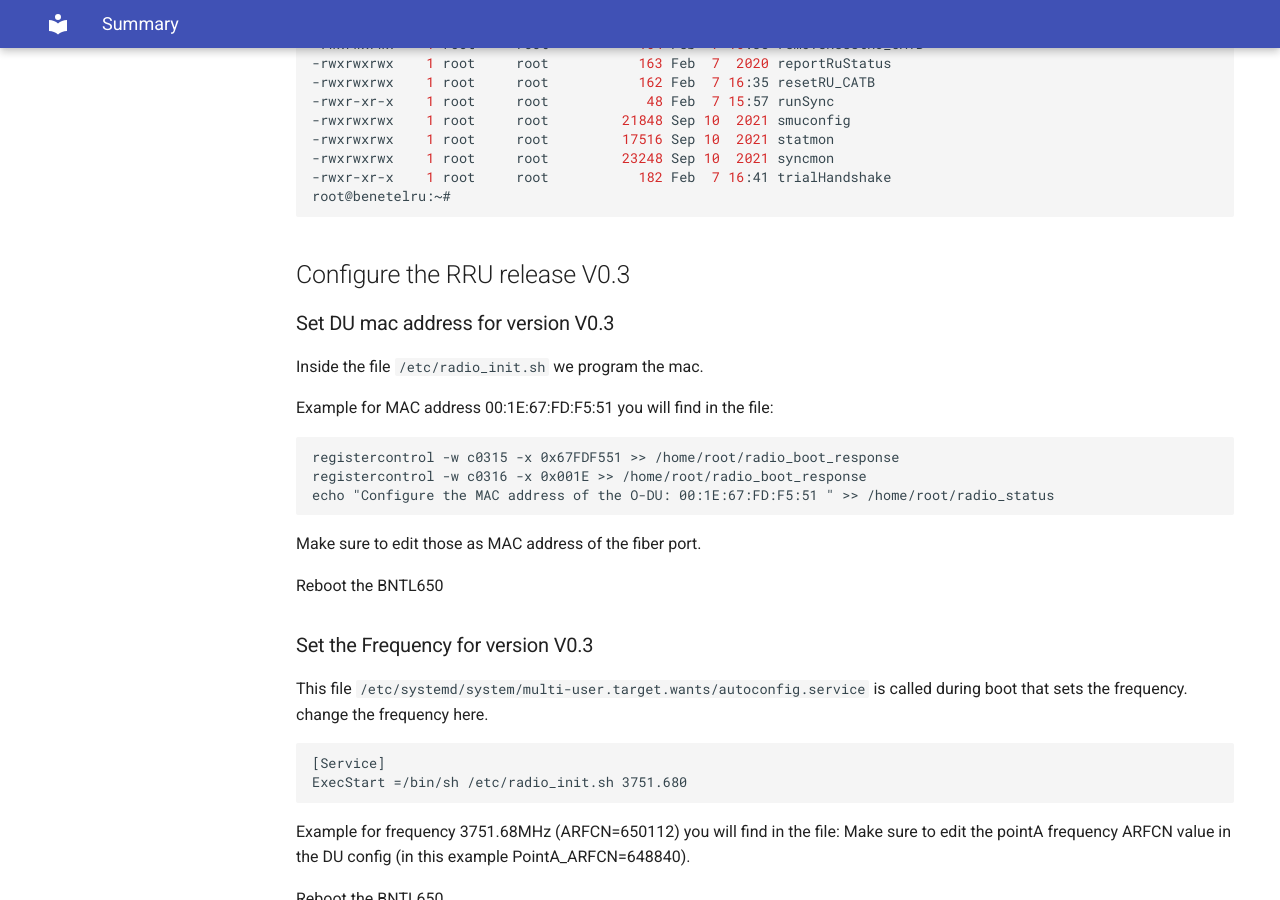
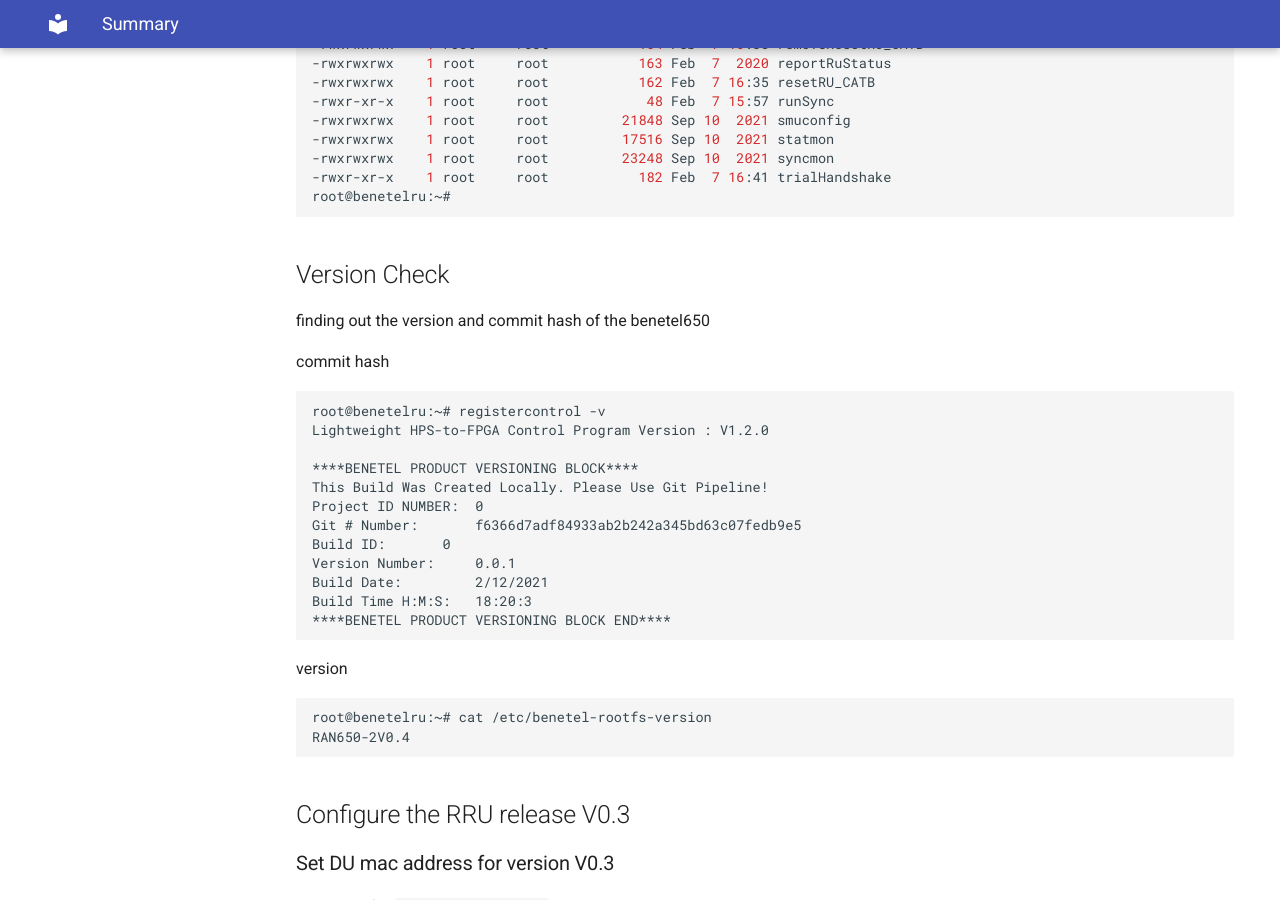
Before and after one commit to accelleran/drax-docs, an MkDocs documentation site: the page built from docs/benetel650-install/index.md, in a window 1280 px wide and 900 px high, scrolled down 4667 px. Built offline with MkDocs 1.6.1 and Material for MkDocs 9.7.7, drawn with Linux system fonts in a browser that asks for light colours; the version menu is left out; some of the changed text lies outside the part shown.

Commit message:
Update index.md

````diff
--- a/docs/benetel650-install/index.md
+++ b/docs/benetel650-install/index.md
@@ -256,6 +256,31 @@ drwxrwxrwx    2 root     root             0 Feb  7 16:44 adrv9025
 -rwxr-xr-x    1 root     root           182 Feb  7 16:41 trialHandshake
 root@benetelru:~#
 ```
+
+## Version Check
+finding out the version and commit hash of the benetel650
+
+commit hash
+```
+root@benetelru:~# registercontrol -v
+Lightweight HPS-to-FPGA Control Program Version : V1.2.0
+
+****BENETEL PRODUCT VERSIONING BLOCK****
+This Build Was Created Locally. Please Use Git Pipeline!
+Project ID NUMBER: 	0
+Git # Number: 		f6366d7adf84933ab2b242a345bd63c07fedb9e5
+Build ID: 		0
+Version Number: 	0.0.1
+Build Date: 		2/12/2021
+Build Time H:M:S: 	18:20:3
+****BENETEL PRODUCT VERSIONING BLOCK END****
+```
+version
+```
+root@benetelru:~# cat /etc/benetel-rootfs-version
+RAN650-2V0.4
+```
+
 ## Configure the RRU release V0.3
 ### Set DU mac address for version V0.3
 
@@ -398,23 +423,7 @@ ORX4 Peak/Mean Power Level (dBFS)     : -inf/-inf
 
 ## Throubleshoot
 
-### Version Check
-finding out the version
 
-```
-root@benetelru:~# registercontrol -v
-Lightweight HPS-to-FPGA Control Program Version : V1.2.0
-
-****BENETEL PRODUCT VERSIONING BLOCK****
-This Build Was Created Locally. Please Use Git Pipeline!
-Project ID NUMBER: 	0
-Git # Number: 		f6366d7adf84933ab2b242a345bd63c07fedb9e5
-Build ID: 		0
-Version Number: 	0.0.1
-Build Date: 		2/12/2021
-Build Time H:M:S: 	18:20:3
-****BENETEL PRODUCT VERSIONING BLOCK END****
-```
 
 ### GPS
 See if GPS is locked
````
